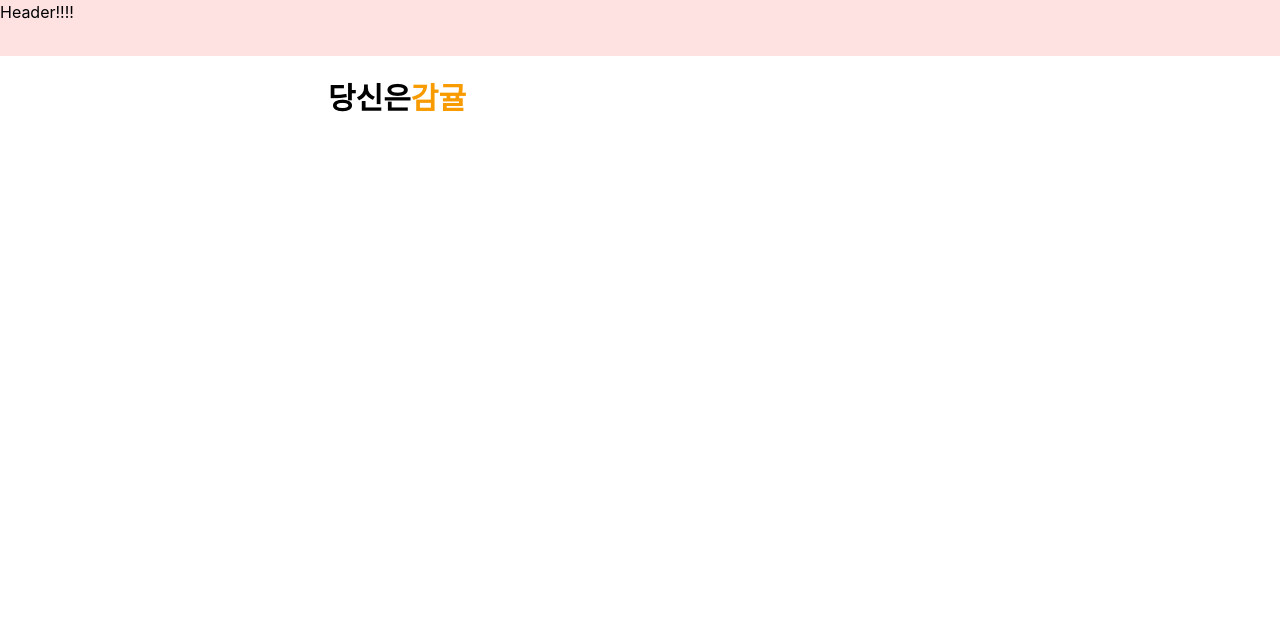
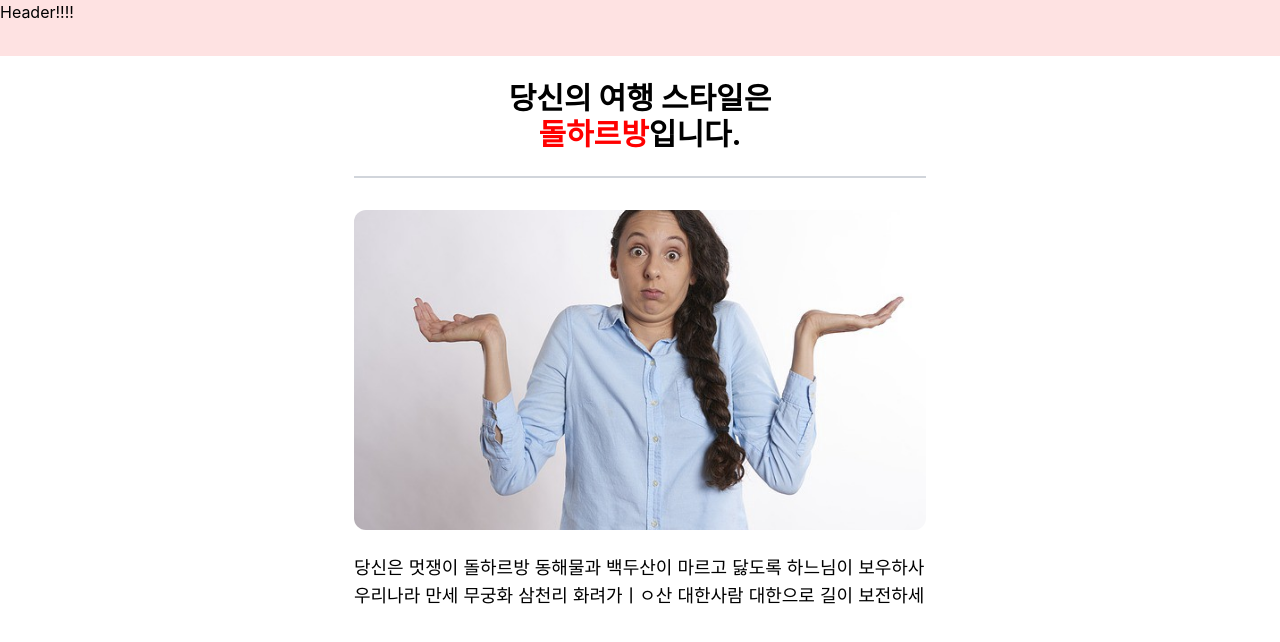
Before and after one commit to UniD-Hackathon-Team9/frontend, a Next.js app: page /result in a window 1280 px wide. Shown: the top 642 px of the page. Built offline with nearby package versions, Linux system fonts and the light colour scheme; a web font is replaced by a local one.

Commit message:
결과 페이지

```diff
--- a/src/constants/personalities.ts
+++ b/src/constants/personalities.ts
@@ -1,47 +1,53 @@
 import { Personality, PersonalityType } from "../interfaces/personality.type";
 
-export const personalities:Personality[] = [
+export const personalities: Personality[] = [
   {
     name: "돌하르방",
     type: PersonalityType.a,
     color: "#888888",
     keyword: ["힐링", "느긋", "치유"],
-        description: "당신은 돌하르방 유형!\n여행의 목적은 힐링이며, 느긋하게 다니는 것을 좋아하고 힘든 여행은 딱 질색"
+    description:
+      "당신은 돌하르방 유형!\n여행의 목적은 힐링이며, 느긋하게 다니는 것을 좋아하고 힘든 여행은 딱 질색",
   },
   {
     name: "감귤",
     type: PersonalityType.b,
     color: "#F89B00",
-        keyword: ["활발", "체험", '액티비티'],
-        description: "당신은 유채꽃 유형!\n다양한 여행 방식을 모두 선호하며 여행 당시의 기분에 따라 달라짐. 때로는 같이 가는 사람의 의견을 따르곤 함."
+    keyword: ["활발", "체험", "액티비티"],
+    description:
+      "당신은 유채꽃 유형!\n다양한 여행 방식을 모두 선호하며 여행 당시의 기분에 따라 달라짐. 때로는 같이 가는 사람의 의견을 따르곤 함.",
   },
   {
     name: "노을",
     type: PersonalityType.c,
     color: "#FD5e53",
-        keyword: ["낭만", "감성", 'feel'],
-        description: "당신은 노을 유형!\n낭만에 죽고 낭만에 산다. 감성 사진은 물론이고 여행은 음악과 함께. 일출과 노을 코스는 필수"
+    keyword: ["낭만", "감성", "feel"],
+    description:
+      "당신은 노을 유형!\n낭만에 죽고 낭만에 산다. 감성 사진은 물론이고 여행은 음악과 함께. 일출과 노을 코스는 필수",
   },
   {
     name: "흑돼지",
     color: "#F9A195",
-        type: PersonalityType.a,
-        keyword: ["맛집","음식"],
-        description: "당신은 흑돼지 유형!\ㅜFood is my life. Life is food. 여행에서 남는 건 음식 뿐"
+    type: PersonalityType.d,
+    keyword: ["맛집", "음식"],
+    description:
+      "당신은 흑돼지 유형!ㅜFood is my life. Life is food. 여행에서 남는 건 음식 뿐",
   },
   {
     name: "유채꽃",
     color: "#EACB1A",
     type: PersonalityType.e,
     keyword: ["밸런스"],
-        description: "당신은 유채꽃 유형!\n다양한 여행 방식을 모두 선호하며 여행 당시의 기분에 따라 달라짐. 때로는 같이 가는 사람의 의견을 따르곤 함."
+    description:
+      "당신은 유채꽃 유형!\n다양한 여행 방식을 모두 선호하며 여행 당시의 기분에 따라 달라짐. 때로는 같이 가는 사람의 의견을 따르곤 함.",
   },
 ];
 
 export const getPersonalityById = (type: PersonalityType) => {
-    const found = personalities.find(p => p.type);
-    if(!found){
-        throw Error("Personality Not found")
+  const found = personalities.find((p) => p.type === type);
+  if (found === undefined) {
+    console.log(type);
+    throw Error("Personality Not found");
   }
   return found;
-}
+};
--- a/src/constants/questions.ts
+++ b/src/constants/questions.ts
@@ -16,13 +16,13 @@ export const questions: Question[] = [
     title: "여행 가기 전 나는 ..",
     first: {
       title: "계획? 일단 가는거지",
-			image: "",
+      image: "/img/test/1_a.png",
       personality: [2, 0, 2, 0, 0],
       preference: null,
     },
     second: {
       title: "세부적인 계획은 필수!",
-			image: "",
+      image: "/img/test/1_b.png",
       personality: [2, 0, 2, 0, 0],
       preference: null, // 선호 유형 관계 없는 경우
     },
@@ -39,13 +39,13 @@ export const questions: Question[] = [
     title: "식당과 숙소를 예약할 때 나는 ..",
     first: {
       title: "돈 조금 더 쓰더라도 좋은 곳과 맛있는 음식",
-			image: "",
+      image: "/img/test/2_a.png",
       personality: [2, 0, 2, 3, 0],
       preference: null,
     },
     second: {
       title: "돈은 절약할 수 있는 만큼 절약",
-			image: "",
+      image: "/img/test/2_b.png",
       personality: [0, 0, 0, 0, 0],
       preference: null,
     },
@@ -62,13 +62,13 @@ export const questions: Question[] = [
     title: "여행을 가는 나의 목적은 ..",
     first: {
       title: "관광보다는 조용한 휴식을 즐기며",
-			image: "",
+      image: "/img/test/3_a.png",
       personality: [3, 0, 2, 1, 0],
       preference: preferences[7],
     },
     second: {
       title: "명소 관광은 물론, 할 수 있는 액티비티는 다 해야지",
-			image: "",
+      image: "/img/test/3_b.png",
       personality: [0, 3, 0, 2, 0],
       preference: preferences[6],
     },
@@ -85,13 +85,13 @@ export const questions: Question[] = [
     title: "새벽이 되면 ..",
     first: {
       title: "센치해지는 내 마음.. 평소 고민과 못다한 이야기를 털어놓는다",
-			image: "",
+      image: "/img/test/4_a.png",
       personality: [2, 0, 3, 0, 0],
       preference: preferences[7],
     },
     second: {
       title: "왁자지껄, 시끌벅적. 텐션 UP!",
-			image: "",
+      image: "/img/test/4_b.png",
       personality: [0, 3, 0, 0, 0],
       preference: preferences[6],
     },
@@ -108,13 +108,13 @@ export const questions: Question[] = [
     title: "여행 다닐 때 나는 ..",
     first: {
       title: "여유롭게 둘러보며 유연하게 일정 맞추기",
-			image: "",
+      image: "/img/test/5_a.png",
       personality: [3, 0, 2, 0, 0],
       preference: preferences[7],
     },
     second: {
       title: "여행 온 김에 많은 것을 둘러보고 체험하기",
-			image: "",
+      image: "/img/test/5_b.png",
       personality: [0, 0, 3, 2, 0],
       preference: preferences[6],
     },
@@ -131,13 +131,13 @@ export const questions: Question[] = [
     title: "여행 중에 지출 발생! 이때 나는 ..",
     first: {
       title: "바로 계산해서 기록",
-			image: "",
+      image: "/img/test/6_a.png",
       personality: [0, 1, 0, 0, 0],
       preference: null,
     },
     second: {
       title: "우선 쓰고 나중에 체크",
-			image: "",
+      image: "/img/test/6_b.png",
       personality: [1, 0, 0, 1, 0],
       preference: null,
     },
@@ -154,13 +154,13 @@ export const questions: Question[] = [
     title: "다음 갈 장소는 어디지?",
     first: {
       title: "계획대로 ㄱㄱ",
-			image: "",
+      image: "/img/test/7_a.png",
       personality: [0, 0, 0, 2, 0],
       preference: null,
     },
     second: {
       title: "저기 괜찮아 보이는데? 저기로 가자!",
-			image: "",
+      image: "/img/test/7_b.png",
       personality: [2, 0, 2, 0, 0],
       preference: null,
     },
@@ -177,13 +177,13 @@ export const questions: Question[] = [
     title: "여행 중 틈틈이 나는 ..",
     first: {
       title: "스마트폰은 내 사랑. 인스타 스토리 업로드는 덤!",
-			image: "",
+      image: "/img/test/8_a.png",
       personality: [0, 2, 0, 1, 0],
       preference: null,
     },
     second: {
       title: "행까지 왔는데 휴대폰은 무슨! 자연을 느끼자",
-			image: "",
+      image: "/img/test/8_b.png",
       personality: [2, 0, 0, 1, 0],
       preference: null,
     },
@@ -200,13 +200,13 @@ export const questions: Question[] = [
     title: "여행에서 돌아온 나는 …",
     first: {
       title: "짐 정리와 사진 정리는 나중에 .. 우선 침대로",
-			image: "",
+      image: "/img/test/9_a.png",
       personality: [2, 0, 0, 0, 0],
       preference: preferences[7],
     },
     second: {
       title: "할 일을 다 하고 편하게 쉬자! 인스타 업로드는 바로!",
-			image: "",
+      image: "/img/test/9_b.png",
       personality: [0, 2, 0, 0, 0],
       preference: preferences[6],
     },
@@ -223,13 +223,13 @@ export const questions: Question[] = [
     title: "숙소와 음식점의 창문으로는 ..",
     first: {
       title: "탁 트인 바다가 보인다",
-			image: "",
+      image: "/img/test/10_a.png",
       personality: [0, 0, 0, 0, 0],
       preference: preferences[1],
     },
     second: {
       title: "초록초록 파릇파릇",
-			image: "",
+      image: "/img/test/10_b.png",
       personality: [0, 0, 0, 0, 0],
       preference: preferences[0],
     },
@@ -246,13 +246,13 @@ export const questions: Question[] = [
     title: "갈 수 있는 카페가 여러개? 그렇다면 ..",
     first: {
       title: "다 필요 없어! 인스타 업로드용 예쁘고 감성 카페로",
-			image: "",
+      image: "/img/test/11_a.png",
       personality: [0, 0, 0, 0, 0],
       preference: preferences[2],
     },
     second: {
       title: "맛, 가격, 위치, 종류 모두 따져야지",
-			image: "",
+      image: "/img/test/11_b.png",
       personality: [0, 0, 0, 0, 0],
       preference: preferences[3],
     },
@@ -269,13 +269,13 @@ export const questions: Question[] = [
     title: "여행까지 왔는데 ..",
     first: {
       title: "술이 빠질 수 없지",
-			image: "",
+      image: "/img/test/12_a.png",
       personality: [0, 0, 0, 0, 0],
       preference: preferences[4],
     },
     second: {
       title: "굳이 술을..?",
-			image: "",
+      image: "/img/test/12_b.png",
       personality: [0, 0, 0, 0, 0],
       preference: preferences[5],
     },
@@ -292,13 +292,13 @@ export const questions: Question[] = [
     title: "선호하는 음식은?",
     first: {
       title: "해산물",
-			image: "",
+      image: "/img/test/13_a.png",
       personality: [0, 0, 0, 0, 0],
       preference: preferences[8],
     },
     second: {
       title: "육류",
-			image: "",
+      image: "/img/test/13_b.png",
       personality: [0, 0, 0, 0, 0],
       preference: preferences[9],
     },
--- a/src/interfaces/question.type.ts
+++ b/src/interfaces/question.type.ts
@@ -7,7 +7,8 @@ export interface Question {
   second: Choice;
   none: Choice;
 }
-type PersonalityWeights = [number, number, number, number, number];
+
+export type PersonalityWeights = [number, number, number, number, number];
 
 interface Choice {
   title: string;
--- a/src/pages/result/index.tsx
+++ b/src/pages/result/index.tsx
@@ -1,25 +1,33 @@
 import { NextPage } from "next";
+import Image from "next/image";
 import { useRouter } from "next/router";
 import { useEffect, useMemo } from "react";
 import Header from "../../components/layout/Header";
 import MobileLayout from "../../components/layout/MobileLayout";
-import { getPersonalityById, personalities, preferences } from "../../constants";
-import { Personality, PersonalityType } from "../../interfaces/personality.type";
+import {
+  getPersonalityById,
+  personalities,
+  preferences,
+} from "../../constants";
+import {
+  Personality,
+  PersonalityType,
+} from "../../interfaces/personality.type";
 
 interface ResultQuery {
-    preference: number // preferenceId
-    personality: PersonalityType
+  preference: number; // preferenceId
+  personality: PersonalityType;
 }
-const _preferences = preferences.map(p => p.id);
-const _personalities = personalities.map(p => p.type);
+const _preferences = preferences.map((p) => p.id);
+const _personalities = personalities.map((p) => p.type);
 
-const Result:NextPage = (props) => {
-    const router = useRouter()
+const Result: NextPage = (props) => {
+  const router = useRouter();
   const preferenceId = Number(router.query.preference);
   const personalityId = router.query.personality as unknown as PersonalityType;
 
-    console.log(preferenceId)
-    console.log(personalityId)
+  console.log(preferenceId);
+  console.log(personalityId);
 
   useEffect(() => {
     // if(!_preferences.includes(preferenceId)
@@ -27,30 +35,52 @@ const Result:NextPage = (props) => {
     // ){
     //     router.push('/');
     // }
-
-    },[])
-    const personality:Personality = useMemo(
+  }, []);
+  /*
+  const personality: Personality = useMemo(
     () => getPersonalityById(personalityId),
     [personalityId]
-    )
+  );
+  */
+  const personality: Personality = {
+    name: "돌하르방",
+    type: "a",
+    keyword: ["d"],
+    description:
+      "당신은 멋쟁이 돌하르방 동해물과 백두산이 마르고 닳도록 하느님이 보우하사 우리나라 만세 무궁화 삼천리 화려가ㅣㅇ산 대한사람 대한으로 길이 보전하세",
+    color: "red",
+  };
+
+  console.log(personality);
 
   return (
     <div>
       <Header />
       <MobileLayout>
         <div className="w-full p-6 flex flex-col">
-                    <h1 className="text-3xl font-bold">
-                        당신은
-                        <span style={{color: personality.color}}>
-                            {personality.name}
-                        </span>
+          <h1 className="text-3xl font-bold text-center">
+            당신의 여행 스타일은
+            <br />
+            <span style={{ color: personality.color }}>{personality.name}</span>
+            입니다.
           </h1>
-
+          <hr className="self-center w-11/12 mt-6 mb-8 h-0.5 bg-gray-300 border-0 " />
+          <div className="self-center h-80 w-11/12 relative mb-6 cursor-pointer">
+            <Image
+              src={"/img/test/1_a.png"}
+              alt="Picture of the author"
+              layout="fill"
+              objectFit="cover"
+              className="rounded-xl"
+            />
           </div>
-
+          <p className="w-11/12 self-center text-lg">
+            {personality.description}
+          </p>
+        </div>
       </MobileLayout>
     </div>
-    )
-}
+  );
+};
 
 export default Result;
--- a/src/pages/test/index.tsx
+++ b/src/pages/test/index.tsx
@@ -1,8 +1,63 @@
 import Image from "next/image";
+import { useRouter } from "next/router";
+import { useState } from "react";
 import Header from "../../components/layout/Header";
 import MobileLayout from "../../components/layout/MobileLayout";
+import { questions } from "../../constants";
+import { PersonalityWeights } from "../../interfaces/question.type";
 
 export default function Test() {
+  const [questionNumber, setQuestionNumber] = useState(0);
+  const [personality, setPersonality] = useState<PersonalityWeights>([
+    0, 0, 0, 0, 0,
+  ]);
+  const router = useRouter();
+  const questionCount = questions.length;
+  function nextQuetion() {
+    if (questionNumber < questionCount - 1) {
+      setQuestionNumber(questionNumber + 1);
+    } else {
+      router.push({
+        pathname: "/result",
+        query: {
+          personality: String.fromCharCode(
+            personality.indexOf(Math.max(...personality)) + "a".charCodeAt(0)
+          ),
+        },
+      });
+    }
+  }
+  function chooseFirst() {
+    setPersonality(
+      (personality) =>
+        personality.map(
+          (weight, index) =>
+            weight + questions[questionNumber].first.personality[index]
+        ) as PersonalityWeights
+    );
+    nextQuetion();
+  }
+  function chooseSecond() {
+    setPersonality(
+      (personality) =>
+        personality.map(
+          (weight, index) =>
+            weight + questions[questionNumber].second.personality[index]
+        ) as PersonalityWeights
+    );
+    nextQuetion();
+  }
+  function chooseNone() {
+    setPersonality(
+      (personality) =>
+        personality.map(
+          (weight, index) =>
+            weight + questions[questionNumber].none.personality[index]
+        ) as PersonalityWeights
+    );
+    nextQuetion();
+  }
+  console.log(personality);
   return (
     <>
       <Header />
@@ -12,49 +67,71 @@ export default function Test() {
             <span className="font-bold text-2xl self-center">
               여행 유형 테스트
             </span>
-            <span className="self-end">4/9</span>
+            <span className="self-end">
+              {questionNumber + 1}/{questionCount}
+            </span>
           </div>
           <div className="self-center w-10/12 bg-gray-200 rounded-full h-2">
             <div
               className="bg-gray-600 h-2 rounded-full"
-              style={{ width: "45%" }}
+              style={{
+                width: `${((questionNumber + 1) / questionCount) * 100}%`,
+              }}
             ></div>
           </div>
           <div className="self-center content-center w-8/12 my-12">
             <p className="text-center text-lg">
-              나는 어쩌구 저쩌구 궁시렁궁시렁 절씨구 어쩌구 카페를 좋아한다.
+              {questions[questionNumber].title}
             </p>
           </div>
           <div className="flex justify-center px-3">
             <div className="flex flex-col w-6/12">
-              <div className="self-center h-48 w-11/12 relative mb-6 cursor-pointer">
+              <div
+                className="self-center h-48 w-11/12 relative mb-6 cursor-pointer"
+                onClick={chooseFirst}
+              >
                 <Image
-                  src="/cafe.jpeg"
+                  src={questions[questionNumber].first.image}
                   alt="Picture of the author"
                   layout="fill"
                   objectFit="cover"
                   className="rounded-xl"
                 />
               </div>
-              <button className="h-20 bg-orange-300 hover:bg-orange-400 text-white font-bold py-2 px-4 rounded w-9/12 self-center mb-4">
-                어쩌구 저쩌구 이런 선택지
+              <button
+                className="h-20 bg-orange-300 hover:bg-orange-400 text-white font-bold py-2 px-4 rounded w-9/12 self-center mb-4"
+                onClick={chooseFirst}
+              >
+                {questions[questionNumber].first.title}
               </button>
             </div>
             <div className="flex flex-col w-6/12">
-              <div className="self-center h-48 w-11/12 relative mb-6 cursor-pointer">
+              <div
+                className="self-center h-48 w-11/12 relative mb-6 cursor-pointer"
+                onClick={chooseSecond}
+              >
                 <Image
-                  src="/cafe.jpeg"
+                  src={questions[questionNumber].second.image}
                   alt="Picture of the author"
                   layout="fill"
                   objectFit="cover"
                   className="rounded-xl"
                 />
               </div>
-              <button className="h-20 bg-green-400 hover:bg-green-500 text-white font-bold py-2 px-4 rounded w-9/12 self-center mb-4">
-                어쩌구 저쩌구 저런 선택지
+              <button
+                className="h-20 bg-green-400 hover:bg-green-500 text-white font-bold py-2 px-4 rounded w-9/12 self-center mb-4"
+                onClick={chooseSecond}
+              >
+                {questions[questionNumber].second.title}
               </button>
             </div>
           </div>
+          <button
+            className="h-16 bg-gray-400 hover:bg-gray-500 text-white font-bold py-2 px-4 rounded w-8/12 self-center mb-4"
+            onClick={chooseNone}
+          >
+            {questions[questionNumber].none.title}
+          </button>
         </div>
       </MobileLayout>
     </>
```
Also changed, not shown: src/interfaces/personality.type.ts (+10 -7 lines). Lines whose indentation alone changed are shown as unchanged.
